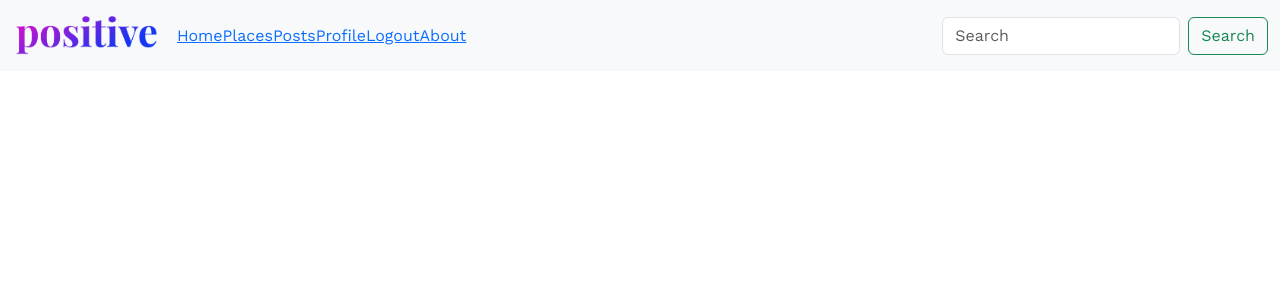
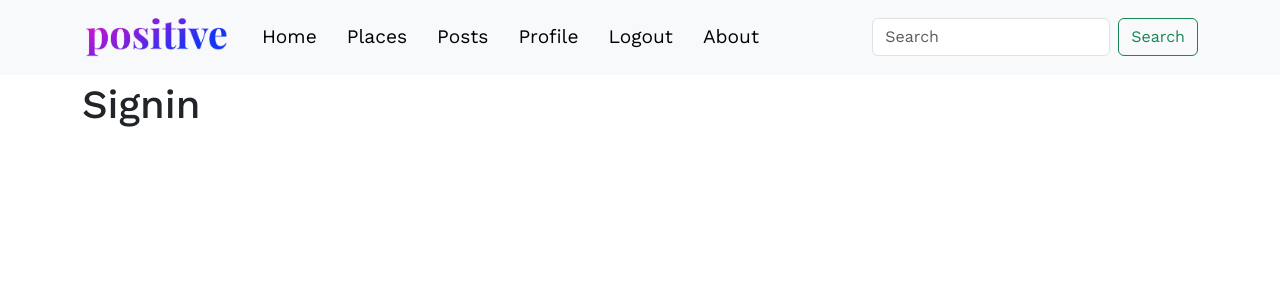
Before and after one commit to Parbelaez/front_end_pp5_positive, a React (Create React App) app: page /signin in a window 1280 px wide. Shown: the top 300 px of the page. Built offline with nearby package versions, Linux system fonts and the light colour scheme; a web font is replaced by a local one.

Commit message:
Fix the Navbar style & create the signin boilerp

```diff
--- a/src/App.js
+++ b/src/App.js
@@ -3,6 +3,7 @@ import NavBar from './components/NavBar';
 import Container from 'react-bootstrap/Container';
 import { Routes, Route } from 'react-router-dom';
 import Home from './pages/Home';
+import Signin from './pages/Signin';
 import CreatePlace from './pages/CreatePlace';
 import './api/axiosDefaults';
 
@@ -13,6 +14,7 @@ function App() {
       <Container className={styles.Main}>
         <Routes>
           <Route exact path="/" element={<Home />} />
+          <Route exact path="/signin" element={<Signin />} />
           <Route exact path="/places" element={<CreatePlace />} />
           <Route exact path="/posts" element={<Posts />} />
           <Route exact path="/profile" element={<Profile />} />
--- a/src/components/NavBar.js
+++ b/src/components/NavBar.js
@@ -6,11 +6,12 @@ import Nav from 'react-bootstrap/Nav';
 import Navbar from 'react-bootstrap/Navbar';
 import logo_color_trimmed from '../assets/logo_color_trimmed.png';
 import { NavLink } from 'react-router-dom';
+import styles from '../styles/NavBar.module.css';
 
 const NavBar = () => {
     return (
         <Navbar expand="md" fixed="top" className="bg-body-tertiary">
-            <Container fluid>
+            <Container>
                 <Navbar.Brand>
                     <img src={logo_color_trimmed} alt="logo" height="45"></img>
                 </Navbar.Brand>
@@ -21,12 +22,30 @@ const NavBar = () => {
                         style={{ maxHeight: '100px' }}
                         navbarScroll
                     >
-                        <NavLink exact to="/">Home</NavLink>
-                        <NavLink to="/places">Places</NavLink>
-                        <NavLink to="/posts">Posts</NavLink>
-                        <NavLink to="/profile">Profile</NavLink>
-                        <NavLink to="/logout">Logout</NavLink>
-                        <NavLink to="/about">About</NavLink>
+                        <NavLink className={styles.NavLink}
+                            activeClassName={styles.Active}
+                            exact to="/">Home
+                        </NavLink>
+                        <NavLink className={styles.NavLink}
+                            activeClassName={styles.Active}
+                            to="/places">Places
+                        </NavLink>
+                        <NavLink className={styles.NavLink}
+                            activeClassName={styles.Active}
+                            to="/posts">Posts
+                        </NavLink>
+                        <NavLink className={styles.NavLink}
+                            activeClassName={styles.Active}
+                            to="/profile">Profile
+                        </NavLink>
+                        <NavLink className={styles.NavLink}
+                            activeClassName={styles.Active}
+                            to="/logout">Logout
+                        </NavLink>
+                        <NavLink className={styles.NavLink}
+                            activeClassName={styles.Active}
+                            to="/about">About
+                        </NavLink>
                     </Nav>
                     <Form className="d-flex">
                         <Form.Control
--- /dev/null
+++ b/src/pages/Signin.jsx
@@ -0,0 +1,9 @@
+function Signin() {
+    return (
+        <div>
+            <h1>Signin</h1>
+        </div>
+    )
+}
+
+export default Signin
--- a/src/styles/NavBar.module.css
+++ b/src/styles/NavBar.module.css
@@ -1,3 +1,19 @@
 .NavBar {
+    font-family: "Work Sans", sans-serif;
+    border: 1px solid #dadadf;
+}
 
+.NavLink {
+    text-decoration: none;
+    font-size: larger;
+    color: black;
+    padding: 15px;
 }
+
+.NavLink:hover {
+    font-weight: bold;
+}
+
+.Active i {
+    color: #2142b2;
+}
```
Also changed, not shown: 1 other file (tests, documents, lock files or other folders).
